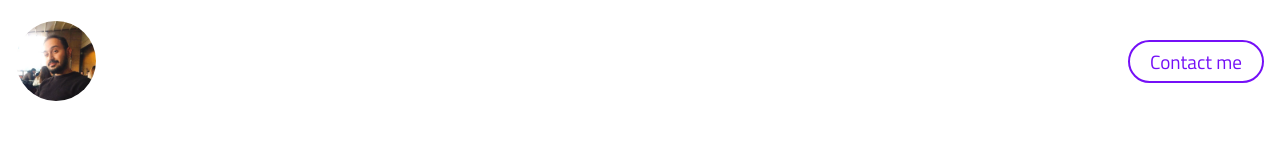
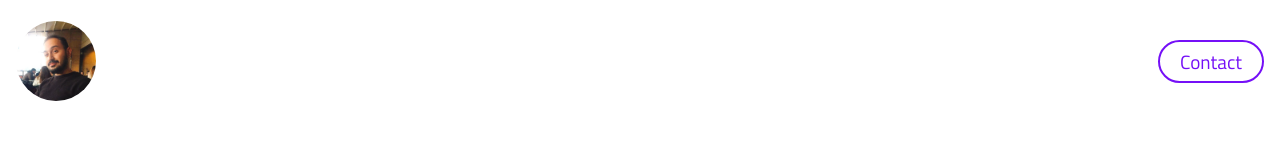
Before and after one commit to BatuhanYilmazzz/portfolio-react, a React (Create React App) app: page / in a window 1280 px wide. Shown: the top 151 px of the page. Built offline with nearby package versions, Linux system fonts and the light colour scheme.

Commit message:
button change

```diff
--- a/src/components/Header/Header.js
+++ b/src/components/Header/Header.js
@@ -10,7 +10,7 @@ const Header = () => {
       <div className='navbar'>
         <img className='navbar__profile' src={myphoto} alt='personal' />
         <a className='navbar__button' href='mailto:a.batuhan.yilmaz@gmail.com'>
-          Contact me
+          Contact
         </a>
       </div>
       <div className='header__content'>
```
